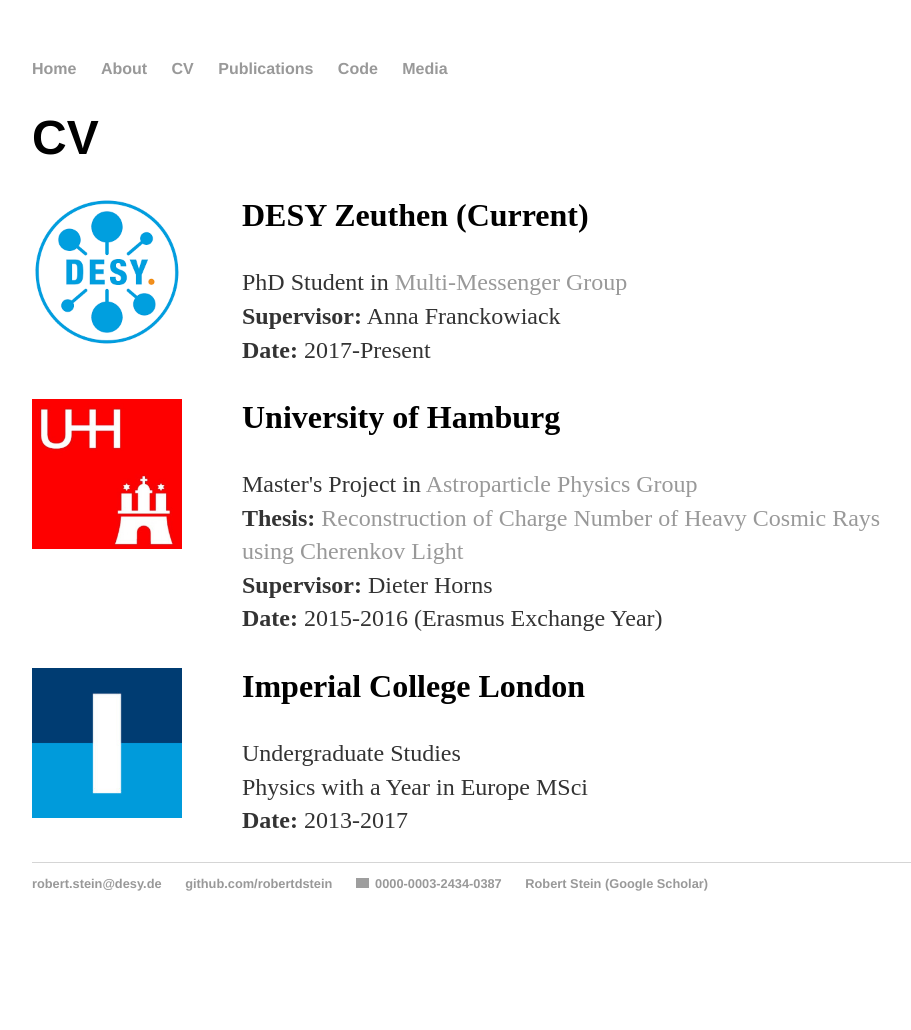
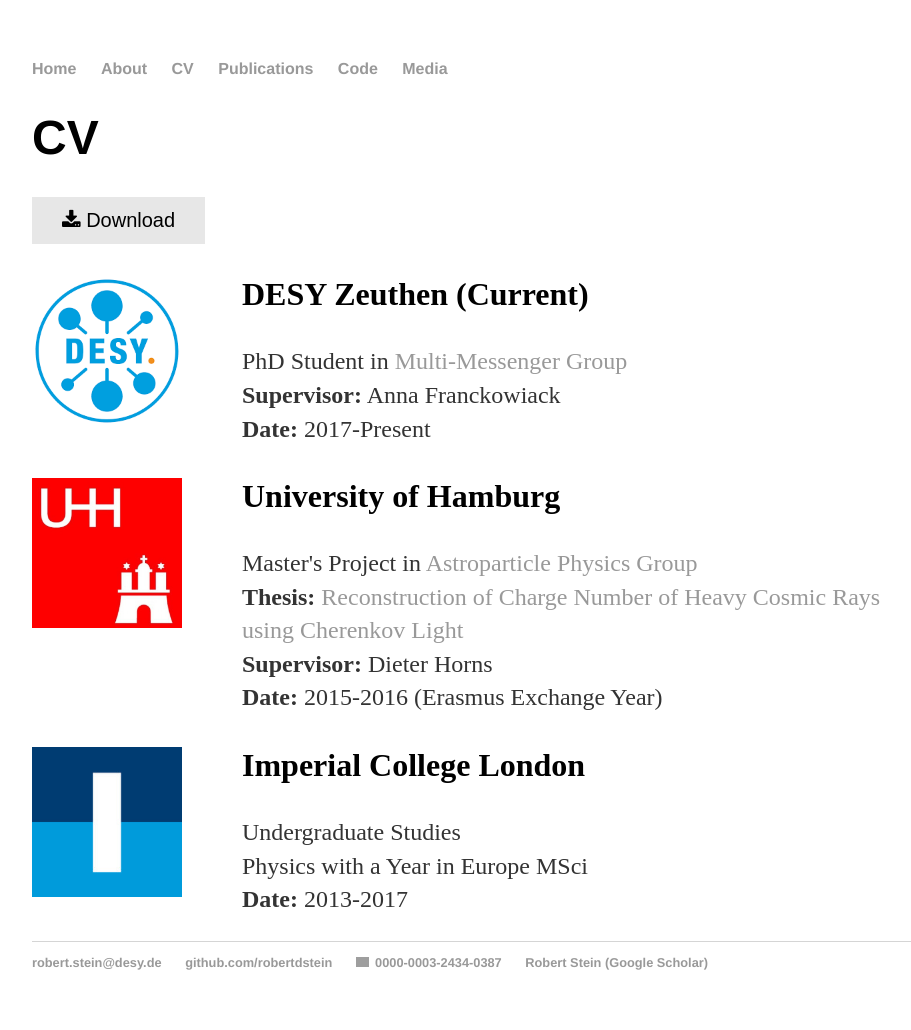
Before and after one commit to robertdstein/robertdstein.github.io, a Jekyll site: the page built from cv.html, in a window 1280 px wide. Shown: the whole page, without its empty margins (160-1071 px from the left). Built offline with Jekyll 4.4.1, drawn with Linux system fonts in a browser that asks for light colours; comment, search, counter and statistics services are not loaded; before the commit the page ends 951 px from its top, so only the background shows below that; grey boxes are pictures that could not be loaded.

Commit message:
Add download button.

```diff
--- a/css/main.css
+++ b/css/main.css
@@ -70,3 +70,18 @@
   margin-right: auto;
   width: 600px;
 }
+
+/* Style buttons */
+.btn {
+  background-color: #e7e7e7;
+  border: none;
+  color: black;
+  padding: 12px 30px;
+  cursor: pointer;
+  font-size: 20px;
+}
+
+/* Darker background on mouse-over */
+.btn:hover {
+  background-color: #737373;
+}
--- a/cv.html
+++ b/cv.html
@@ -4,6 +4,12 @@
 ---
 <div>
 	<h1>CV</h1>
+
+	<link rel="stylesheet" href="https://cdnjs.cloudflare.com/ajax/libs/font-awesome/4.7.0/css/font-awesome.min.css">
+
+	<!-- Auto width -->
+	<button class="btn"><i class="fa fa-download"></i> Download</button>
+
 	<div class="post-container">
 		<div class="post-thumb"><img src="/images/desy_logo.png" width="150" height="150" /></div>
 		<div class="post-content">
```
